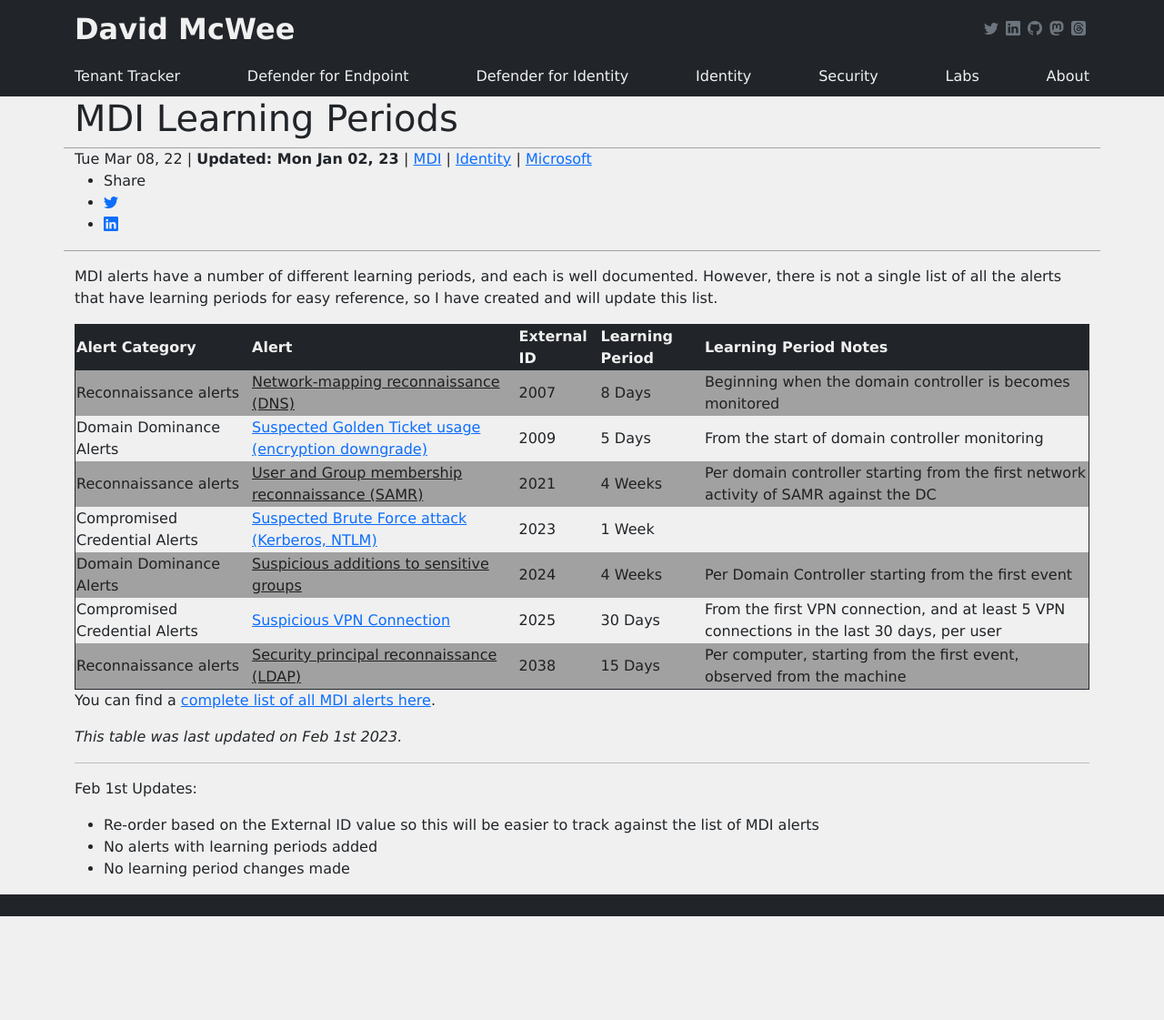
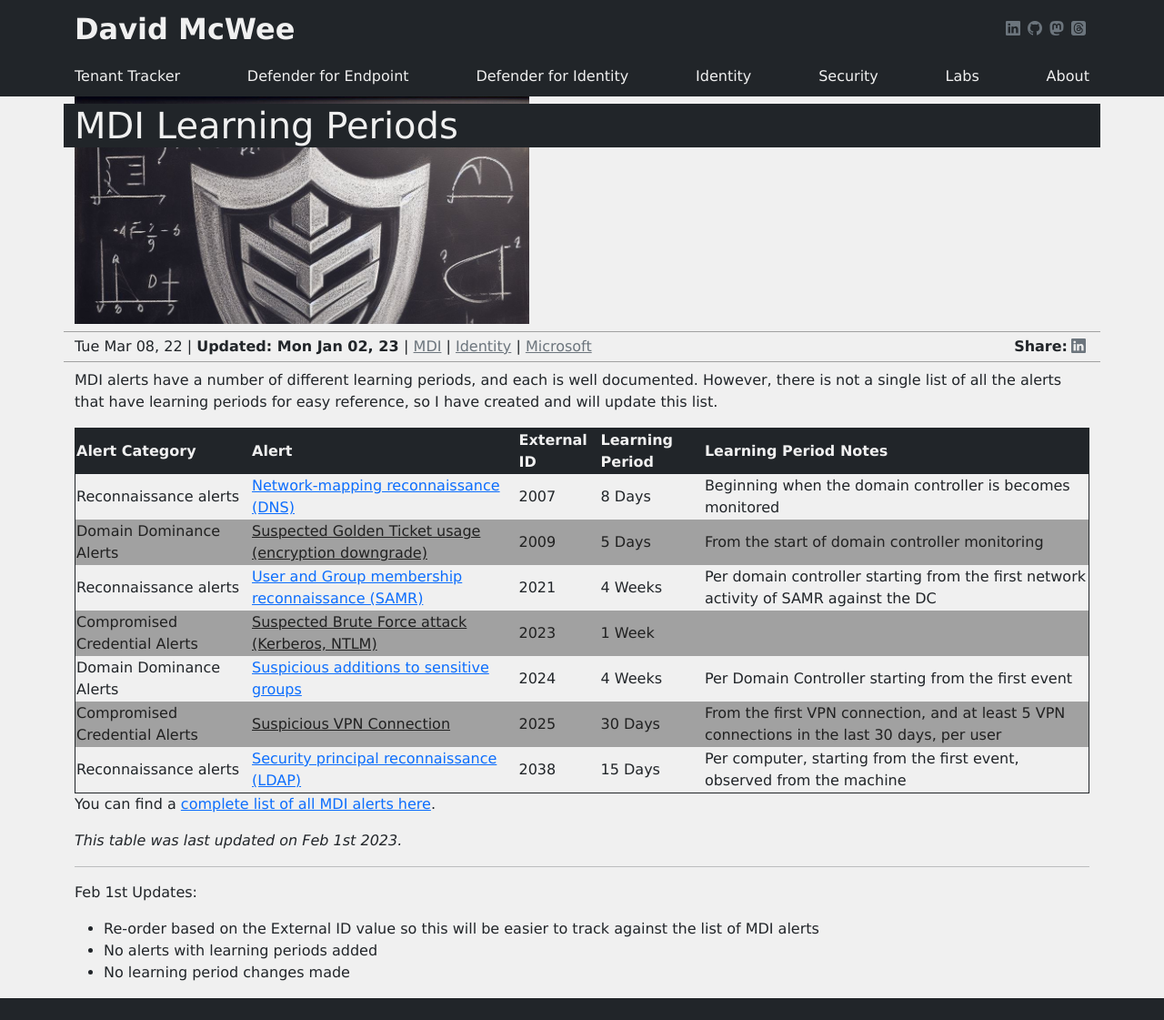
Before and after one commit to dmcwee/dmcwee.github.io, a Jekyll site: the page built from _posts/2022-03-08-mdi-learning-periods.md, in a window 1280 px wide. Shown: the whole page at 91% size. Built offline with Jekyll 4.4.1, drawn with Linux system fonts in a browser that asks for light colours; before the commit the page ends 1007 px from its top, so only the background shows below that.

Commit message:
posts ui update

```diff
--- a/_config.yml
+++ b/_config.yml
@@ -24,12 +24,6 @@
 #google_analytics: ""
 
 socialmedia:
-  - name: twitter
-    username: dmcwee
-    iconclass: bi-twitter
-    url: "https://twitter.com/dmcwee"
-    supportShare: true
-    shareurl: "https://twitter.com/intent/tweet?url="
   - name: linkedin
     username: dmcwee
     iconclass: bi-linkedin
@@ -49,7 +43,13 @@
     username: dmcwee
     iconclass: bi-threads-fill
     supportsShare: false
-    url: "https://infosec.exchange/@dmcwee"
+    url: "https://www.threads.net/@dmcwee"
+#  - name: twitter
+#    username: dmcwee
+#    iconclass: bi-twitter
+#    url: "https://twitter.com/dmcwee"
+#    supportShare: true
+#    shareurl: "https://twitter.com/intent/tweet?url="
 
 excerpt_separator: <!--more-->
 image: /assets/images/me.png
--- a/_includes/by-line.html
+++ b/_includes/by-line.html
@@ -10,6 +10,7 @@
       </div>
       {% if include.share, true %}
       <div class="col-sm-2 d-flex justify-content-end align-items-center">
+        <b>Share:</b>
         {% assign shareSites = site.socialmedia | where: "supportShare", true %}
         {% for sm in shareSites %}
         <a class="link-secondary p-1" href="{{ sm.url }}">
--- a/_layouts/post.html
+++ b/_layouts/post.html
@@ -4,47 +4,38 @@
     {%- include head.html -%}
   </head>
   <body class="blog">
+
     {% include header.html %}
 
-    <main class="container">
-      <div class="row">
+    <article class="container">
+      {% if page.image %}
+      <div class="blog-post-header" style="background-image: url('{{ page.image}}');">
+        <div class="row pt-2 blog-post-title {{page.theme}}" data-bs-theme="{{ page.theme }}" >
+          <h1 class="blog-post-title {{page.theme}} col">{{ page.title }}</h1>
+        </div>
+      </div>
+      {% else %}
+      <div class="row pt-2">
         <h1 class="blog-title col">{{ page.title }}</h1>
       </div>
-      <div class="row blog-by-line mb-3">
-        <div class="col blog-by-line-date">
-          {{ page.date | date: "%a %b %d, %y" }}
-          {% if page.last_update %}
-          | <span class="blog-by-line-update">Updated: {{ page.last_update | date: "%a %b %d, %y"}} </span>
-          {% endif %}
-          {% for category in page.categories %}
-          | <a href="/categories/{{ category }}">{{ category }}</a>
-          {% endfor %}
-          <ul class="blog-socialmedia-list">
-          {% assign shareSites = site.socialmedia | where: "supportShare", true %}
-            <li class="blog-socialmedia-list-header">Share</li>
-            {% for shareSite in shareSites %}
-            <li class="blog-socialmedia-list-item blog-socialmedia-list-item-small">
-                <a href="{{shareSite.shareurl}}{{site.url | url_encode}}{{page.url | url_encode}}">
-                    <span class="{{shareSite.iconclass}} btn-icon" role="img" aria-label="share on {{shareSite.name}}"></span>
-                </a>
-            </li>
-          {% endfor %}
-          </ul>
-        </div>
-      </div>
+      {% endif %}
+
+      {%- include by-line.html post=page share=true -%}
+
       <div class="row blog-body">
-
         <div class="col blog-content">
           {{ content }}
         </div>
+
         {% if page.series %}
         <div class="col-3">
           <div class="position-sticky blog-sidebar">
             {% include series.html %}
         </div>
         {% endif %}
+
       </div>
-    </main>
+    </article>
 
     {% include footer.html %}
   </body>
--- a/_sass/basics.scss
+++ b/_sass/basics.scss
@@ -7,6 +7,7 @@
 $borderColor: #a1a1a1;
 $featureColor: gray;
 $liteColor: #f0f0f0;
+$imgBorder: #ebebeb;
 
 body {
     background-color: $liteColor;
@@ -16,7 +17,7 @@
 table {
     border: solid 1px $slate;
 
-    tbody > tr:nth-of-type(odd) > * {
+    tbody > tr:nth-of-type(even) > * {
         background-color: $borderColor;
         color: $headerColorOne;
 
@@ -25,7 +26,7 @@
         }
     }
 
-    tbody > tr:nth-of-type(odd) > * > a {
+    tbody > tr:nth-of-type(even) > * > a {
         color: inherit;
     }
 
@@ -33,6 +34,4 @@
         background-color: $slate;
         color: $liteColor;
     }
-
-
 }
--- a/assets/css/style.scss
+++ b/assets/css/style.scss
@@ -5,18 +5,26 @@
 
 .blog {
 
+    img {
+        position: relative;
+        max-width: 100%;
+        display: block;
+        padding: 5px;
+        margin: 10px 0 10px 0;
+        border: 1px solid $imgBorder;
+    }
     &-post {
         &-header {
             background-repeat: no-repeat;
-            background-size: cover;
             min-height: 250px;
-            background-size: 600px 600px;
+            background-size: 500px 500px;
+            background-color: $liteColor;
+            background-position: 0px -50px;
         }
         &-title {
             .dark, .lite {
                 color: $liteColor;
                 background-color: $slate;
-
             }
             // .lite {
             //     color: $slate;
```
